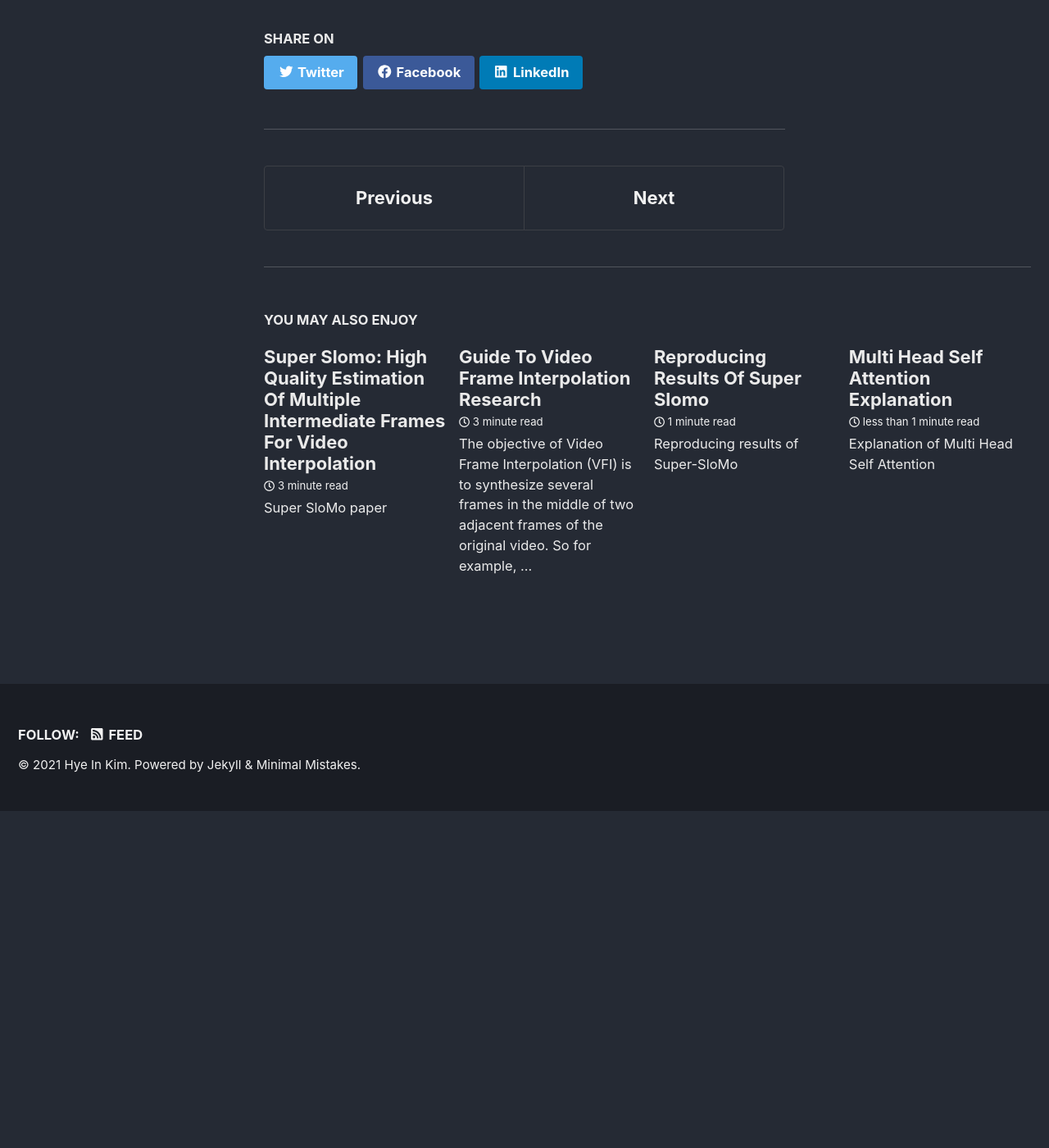
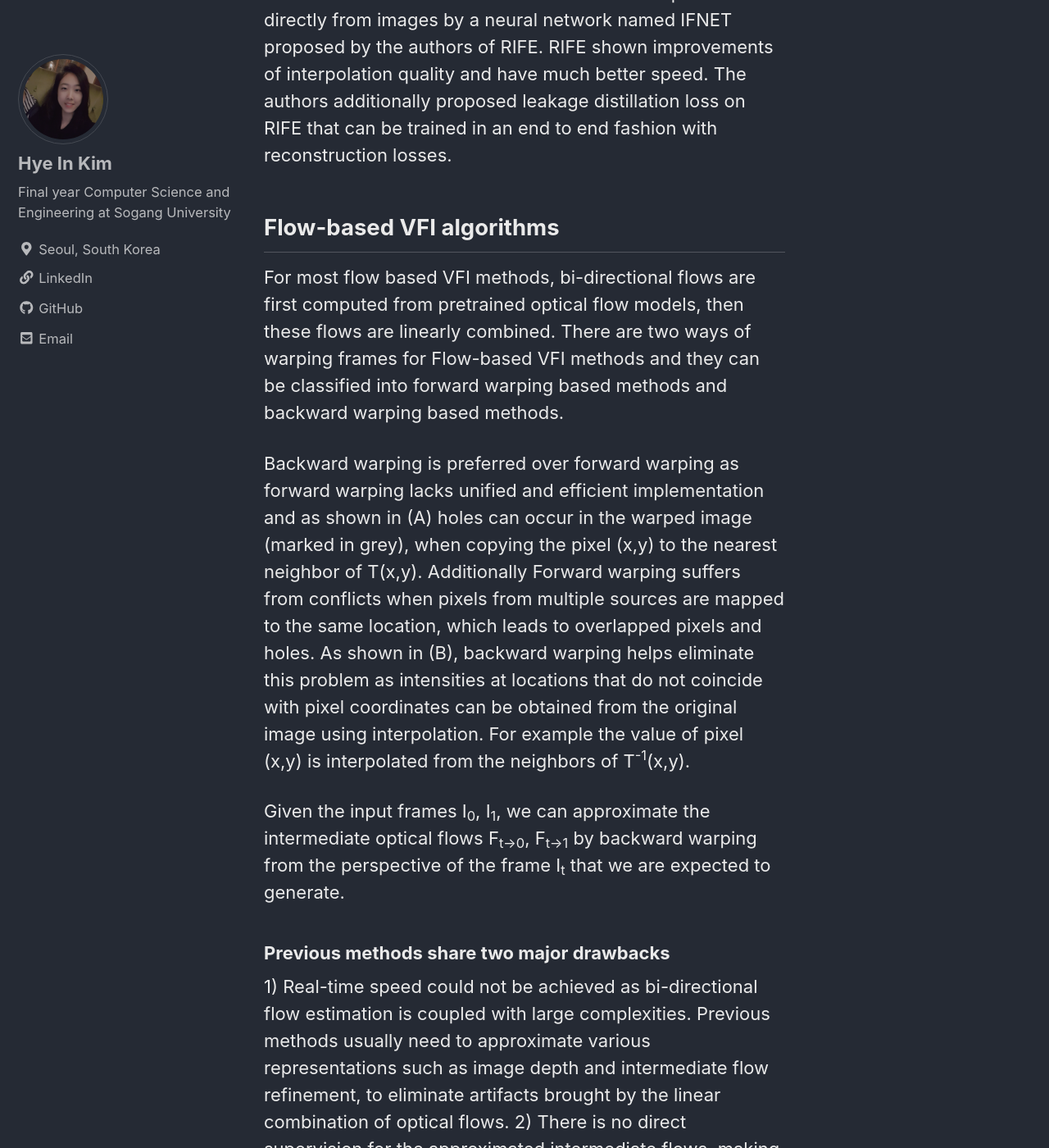
Before and after one commit to hxcyon/hxcyon.github.io, a Jekyll site: the page built from _posts/2021-03-28-Real-Time-Intermediate-Flow-Estimation-for-Video-Frame-Interpolation.md, in a window 1280 px wide and 1400 px high, scrolled down 1565 px. Shown: the whole window at 82% size. Built offline with Jekyll 4.4.1, drawn with Linux system fonts in a browser that asks for light colours; cached includes are drawn as plain includes; nearby versions of some CDN libraries; before the commit the page ends 2553 px from its top, so only the background shows below that; some of the changed text lies outside the part shown.

Commit message:
rife ifnet

```diff
--- a/_posts/2021-03-28-Real-Time-Intermediate-Flow-Estimation-for-Video-Frame-Interpolation.md
+++ b/_posts/2021-03-28-Real-Time-Intermediate-Flow-Estimation-for-Video-Frame-Interpolation.md
@@ -14,3 +14,45 @@ Common approaches for these Flow-based methods involve two steps:
 According to the way of warping frames, flow-based VFI algorithms can be classified into forward warping based methods and backward warping based methods.
 
 ---
+
+## Overview of RIFE
+
+These bi-directional intermediate flows are computed directly from images by a neural network named IFNET proposed by the authors of RIFE. RIFE shown improvements of interpolation quality and have much better speed. The authors additionally proposed leakage distillation loss on RIFE that can be trained in an end to end fashion with reconstruction losses.
+
+## Flow-based VFI algorithms
+
+For most flow based VFI methods, bi-directional flows are first computed from pretrained optical flow models, then these flows are linearly combined. There are two ways of warping frames for Flow-based VFI methods and they can be classified into forward warping based methods and backward warping based methods.
+
+Backward warping is preferred over forward warping as forward warping lacks unified and efficient implementation and as shown in (A) holes can occur in the warped image (marked in grey), when copying the pixel (x,y) to the nearest neighbor of T(x,y). Additionally Forward warping suffers from conflicts when pixels from multiple sources are mapped to the same location, which leads to overlapped pixels and holes. As shown in (B), backward warping helps eliminate this problem as intensities at locations that do not coincide with pixel coordinates can be obtained from the original image using interpolation. For example the value of pixel (x,y) is interpolated from the neighbors of T<sup>-1</sup>(x,y).
+
+Given the input frames I<sub>0</sub>, I<sub>1</sub>, we can approximate the intermediate optical flows F<sub>t->0</sub>, F<sub>t->1</sub> by backward warping from the perspective of the frame I<sub>t</sub> that we are expected to generate.
+
+
+### Previous methods share two major drawbacks
+ 1) Real-time speed could not be achieved as bi-directional flow estimation is coupled with large complexities. Previous methods usually need to approximate various representations such as image depth and intermediate flow refinement, to eliminate artifacts brought by the linear combination of optical flows.
+ 2) There is no direct supervision for the approximated intermediate flows, making the system difficult to converge. Model trained on reconstruction losses.
+
+### Contributions in summary by RIFE
+
+ 1) A novel and efficient IFNet neural network is designed to simplify the flow-based VFI methods. IFNet can directly approximate intermediate flows F<sub>t->0</sub>, F<sub>t->1</sub> given two input frames I<sub>0</sub> and I<sub>1</sub>  and can be trained from scratch in end-to-end fashion.
+ 2) Proposed leakage distillation loss function that provides effective supervision for IFNet leading to more stable convergence and significant performance improvement.
+ 3) RIFE is the first flow based and real time VFI algorithm that can process 720p videos at 30 fps.
+
+Further, experiments have shown that RIFE can achieve impressive performance on public benchmarks.
+
+
+## Understanding RIFE
+
+### The two major components in RIFE:
+ 1. IFNet - to efficiently estimate intermediate flows.
+ 2. FusionNet - Fuse the warped frames.
+
+
+### IFNet
+
+IFNet neural network is used to directly estimate the intermediate optical flows from input images. IFNet adopts a coarse-to-fine strategy by iteratively updating a slow field via successive IFBlocks increasing the resolutions progressively. IFBlocks are ResNet blocks, containing no computationally expensive operators like cost volume or pyramid feature warping.
+
+IFNet has a stacked hour-glass structure. A rough prediction of the flow is first made on low resolutions to capture large motions easier, then the flow fields are refined iteratively via successive IFBlocks operating on gradually increasing resolutions:
+
+F&#770;<sub>t->0</sub><sup>i-1</sup> denotes the current estimation of the intermediate flow.
+I&#770;<sub>0->t</sub><sup>i-1</sup> and I&#770;<sub>0->t</sub><sup>i-1</sup> denote the warped input frames using previous approximated flow, and g<sup>i</sup> represents the i<sup>th</sup> IFBlock.
```
